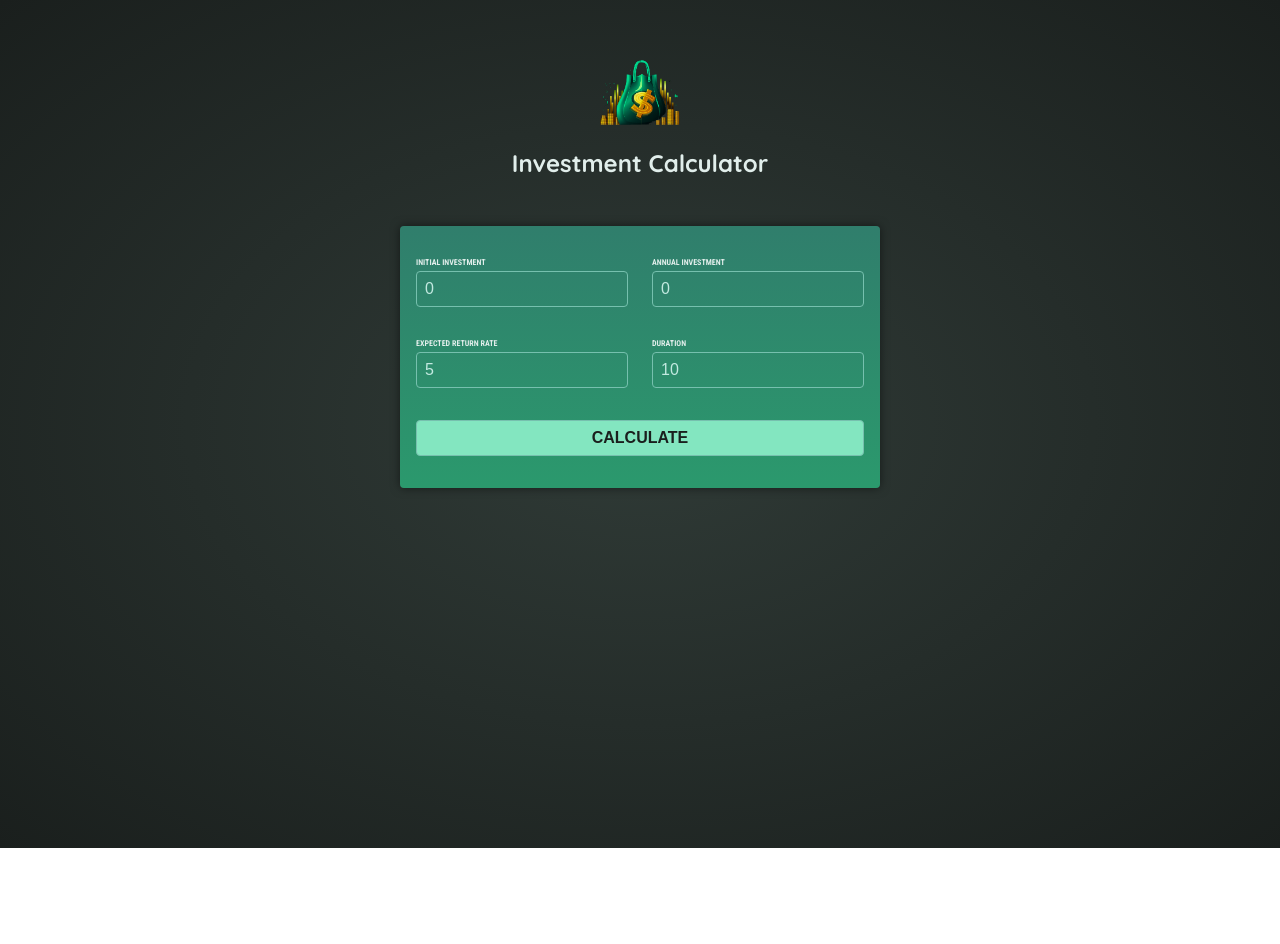
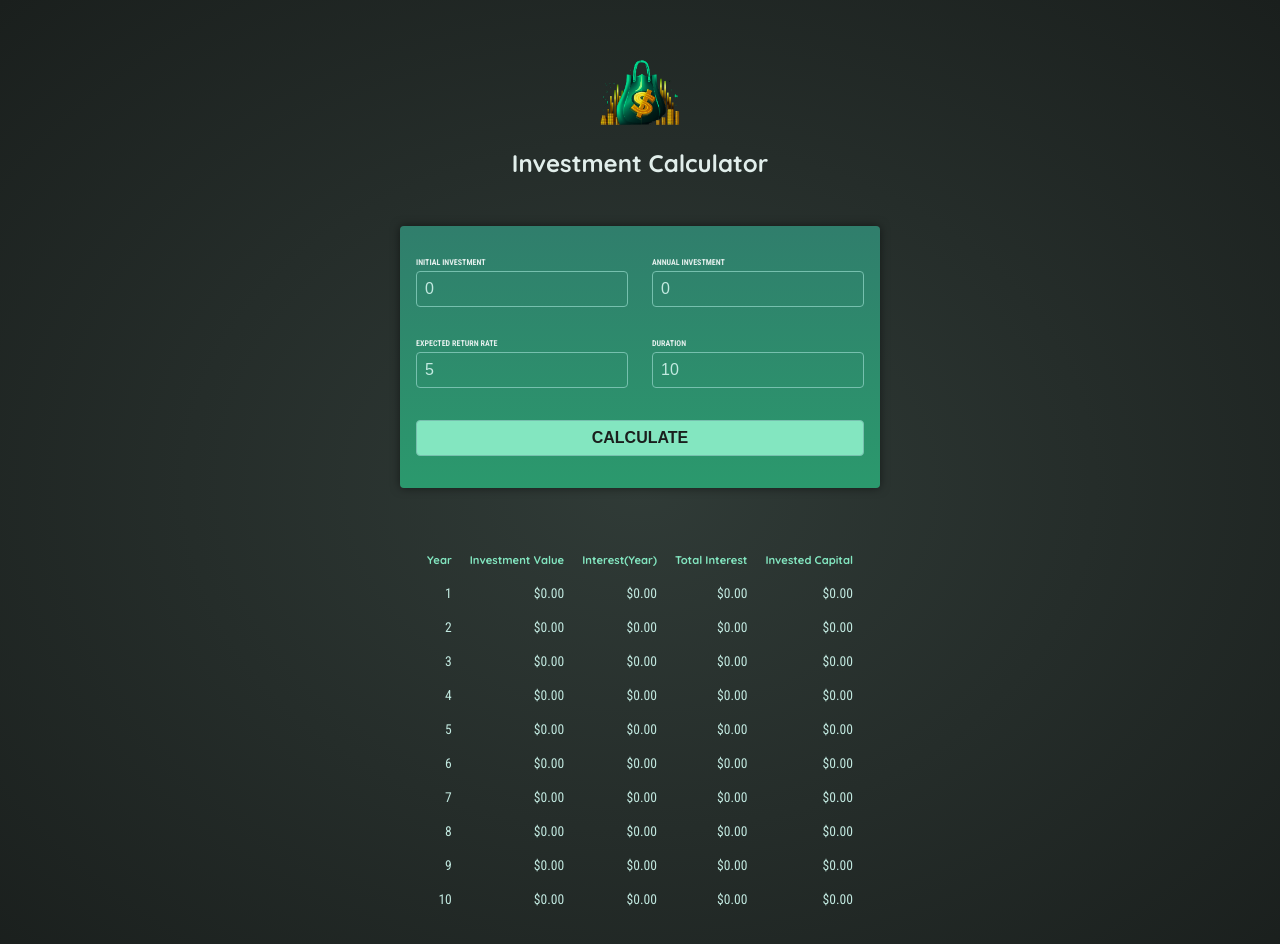
Before and after one commit to cvp-bgibbons/04-starting-project, an Angular app: page / in a window 1280 px wide. Both pictures are taken after a click on the button "CALCULATE". Shown: the top 944 px of the page. Before the commit the page ends 848 px from the top, so only its background shows below. Built offline with nearby package versions, Linux system fonts and the light colour scheme.

Commit message:
investment calculator completed

```diff
--- a/src/app/app.component.html
+++ b/src/app/app.component.html
@@ -2,3 +2,4 @@
 <app-user-input
   (calculate)="onCalculateInvestmentResults($event)"
 ></app-user-input>
+<app-investment-results [results]="resultsData"></app-investment-results>
--- a/src/app/app.component.ts
+++ b/src/app/app.component.ts
@@ -2,14 +2,25 @@
 import { HeaderComponent } from './header/header.component';
 import { UserInputComponent } from './user-input/user-input.component';
 import { InvestmentInput } from './user-input/investment.input.model';
+import { InvestmentResultsComponent } from "./investment-results/investment-results.component";
 
 @Component({
   selector: 'app-root',
   standalone: true,
   templateUrl: './app.component.html',
-  imports: [HeaderComponent, UserInputComponent],
+  imports: [HeaderComponent, UserInputComponent, InvestmentResultsComponent],
 })
 export class AppComponent {
+
+resultsData? : {
+  year: number,
+  interest: number,
+  valueEndOfYear: number,
+  annualInvestment: number,
+  totalInterest: number,
+  totalAmountInvested: number,
+} [];
+
   onCalculateInvestmentResults(data: InvestmentInput) {
     const { initialInvestment, duration, expectedReturn, annualInvestment } =
       data;
@@ -33,7 +44,7 @@
       });
     }
 
-    console.log(annualData);
+    this.resultsData = annualData;
     return annualData;
   }
 }
--- /dev/null
+++ b/src/app/investment-results/investment-results.component.css
@@ -0,0 +1,19 @@
+table {
+    max-width: 50rem;
+    margin: 2rem auto;
+    padding: 1rem;
+    table-layout: fixed;
+    border-spacing: 1rem;
+    text-align: right;
+  }
+
+  table thead {
+    font-size: 0.7rem;
+    color: #83e6c0;
+  }
+
+  table tbody {
+    font-family: "Roboto Condensed", sans-serif;
+    font-size: 0.85rem;
+    color: #c2e9e0;
+  }
--- /dev/null
+++ b/src/app/investment-results/investment-results.component.html
@@ -0,0 +1,29 @@
+@if(!results){
+    <p class="center">Please enter some values and press "Calculate"</p>
+}
+@else {
+    <table>
+        <thead>
+            <tr>
+                <th>Year</th>
+                <th>Investment Value</th>
+                <th>Interest(Year)</th>
+                <th>Total Interest</th>
+                <th>Invested Capital</th>
+            </tr>
+        </thead>
+        <tbody>
+            @for(result of results; track result.year){
+                <tr>
+                    <td>{{result.year}}</td>
+                    <td>{{result.valueEndOfYear | currency}}</td>
+                    <td>{{result.interest | currency}}</td>
+                    <td>{{result.totalInterest | currency}}</td>
+                    <td>{{result.totalAmountInvested | currency}}</td>
+                </tr>
+
+
+            }
+        </tbody>
+    </table>
+}
--- a/src/app/user-input/user-input.component.ts
+++ b/src/app/user-input/user-input.component.ts
@@ -19,11 +19,6 @@
 
   //  To wire up, import 'FormsModule', include ngSubmit in html
   onSubmit() {
-    console.log('Submitted');
-    console.log(this.enteredInitialInvestment);
-    console.log(this.enteredAnnualInvestment);
-    console.log(this.enteredExpectedReturn);
-    console.log(this.enteredDuration);
 
     this.calculate.emit({
       initialInvestment: +this.enteredInitialInvestment,
```
Also changed, not shown: src/app/investment-results/investment-results.component.ts (added, +20 -0 lines).
